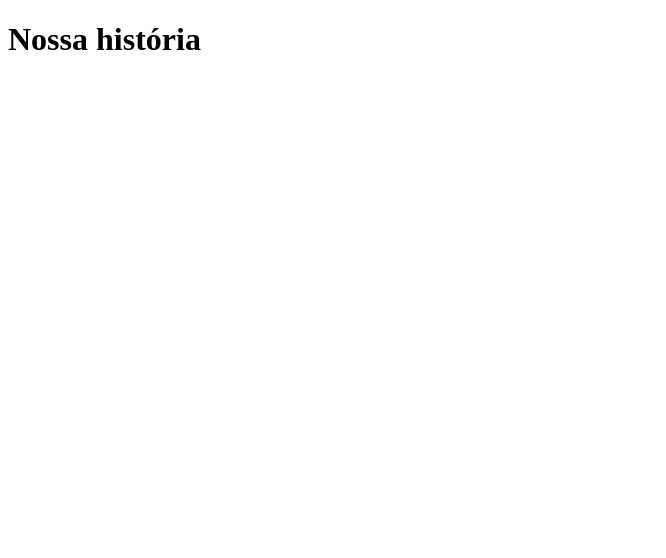
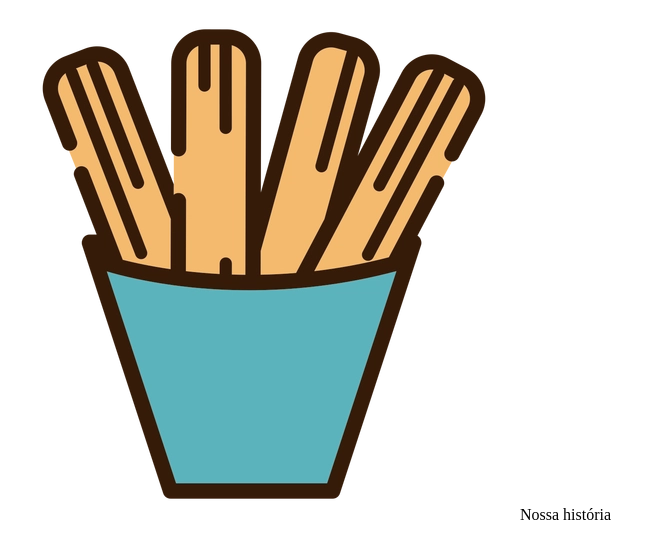
Before and after one commit to caioefernanda/caioefernanda.github.io, a plain HTML site: page sobre.html in a window 1280 px wide. Shown: the whole page, without its empty margins (0-666 px from the left). Drawn offline with Linux system fonts and the light colour scheme.

Commit message:
logotipo

```diff
--- a/sobre.html
+++ b/sobre.html
@@ -5,6 +5,7 @@
         <meta charset="utf-8">
     </head>
     <body>
-        <h1>Nossa história</h1>
+        <img src="logotipo churrus.webp"
+    <h1>Nossa história</h1>
     </body>
 </html>
```
Also changed, not shown: logotipo churrus.webp (added).
